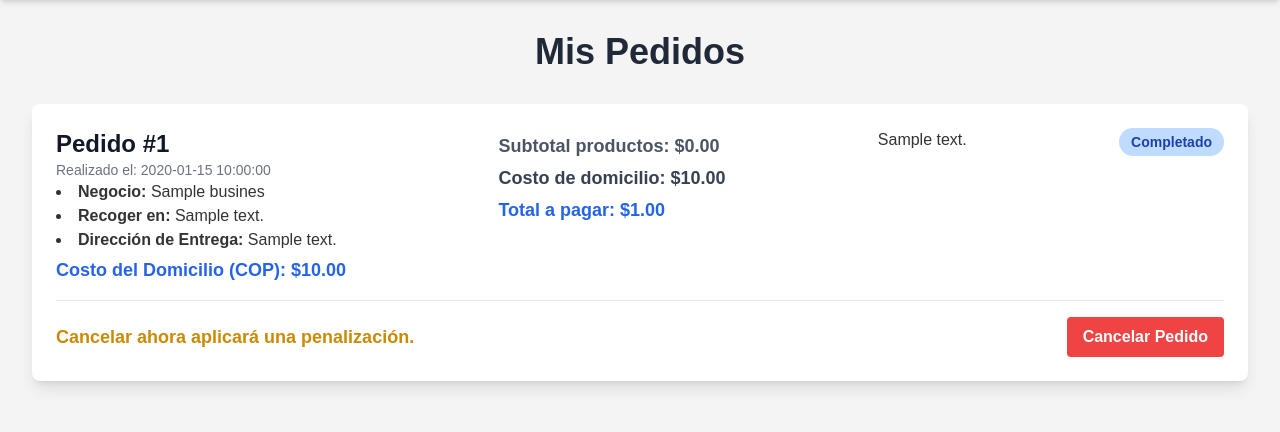
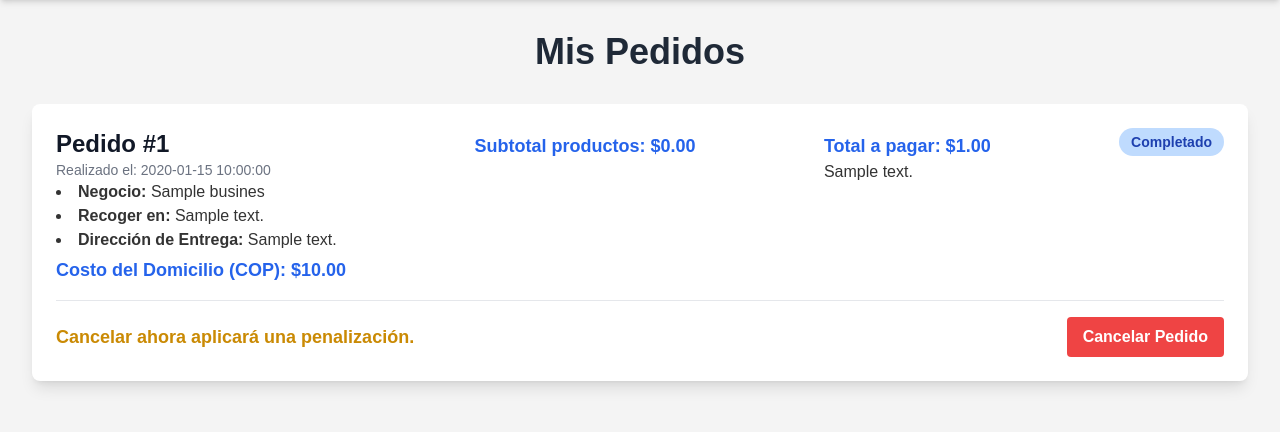
Before and after one commit to Neiro77/domiciliosrmyopal, a Python web app: template templates/customer/my_orders.html in a window 1280 px wide. Shown: the part 72-504 px from the top of the page. Run offline with Jinja, Linux system fonts and the light colour scheme; the template is opened without the code that fills it: most values are stand-ins (such as "Sample title", 1, 10 or a date in 2020); some libraries are stand-ins or nearby versions.

Commit message:
Ajuste visual customer cobros 04

```diff
--- a/templates/customer/my_orders.html
+++ b/templates/customer/my_orders.html
@@ -81,21 +81,15 @@
 								Total a pagar: ${{ "%.2f"|format(order.total_amount) }}
 							</p>
 						{% else %}
-							<p class="text-lg font-semibold text-gray-600 mt-1">
+							<p class="text-lg font-semibold text-blue-600 mt-1">
 								Subtotal productos: ${{ "%.2f"|format(order.subtotal or 0) }}
-							</p>
-
-							<p class="text-lg font-semibold text-gray-700 mt-1">
-								Costo de domicilio: ${{ "%.2f"|format(order.costo_domicilio) }}
-							</p>
-
-							<p class="text-lg font-semibold text-blue-600 mt-1">
-								Total a pagar: ${{ "%.2f"|format(order.total_amount) }}
 							</p>
 						{% endif %}
                     </ul>
 					<span>
-
+					<p class="text-lg font-semibold text-blue-600 mt-1">
+								Total a pagar: ${{ "%.2f"|format(order.total_amount) }}
+					</p>
 					{{ order.payment_method.description }}
 					</span>
                     <span class="text-sm font-semibold px-3 py-1 rounded-full
```
